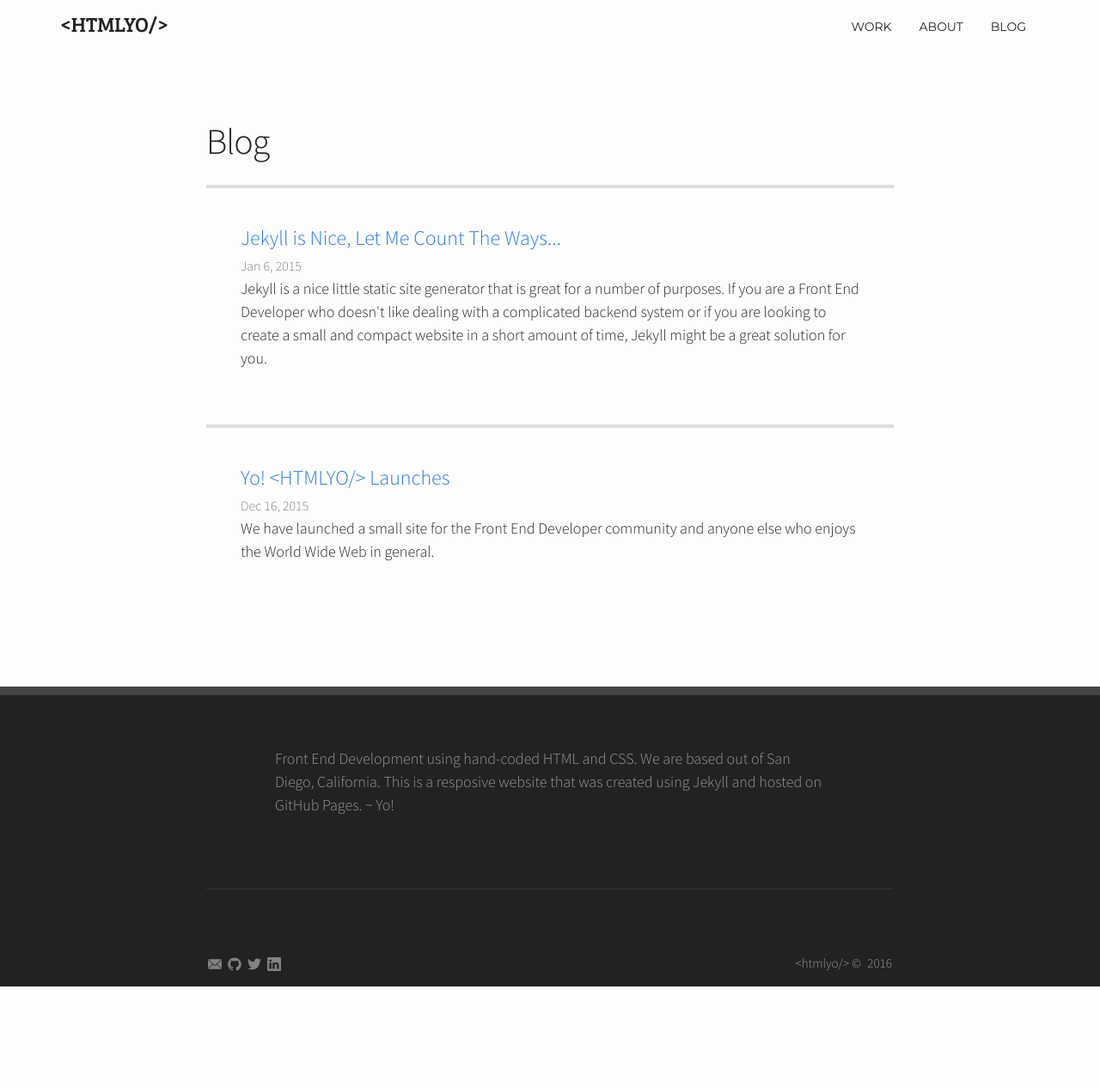
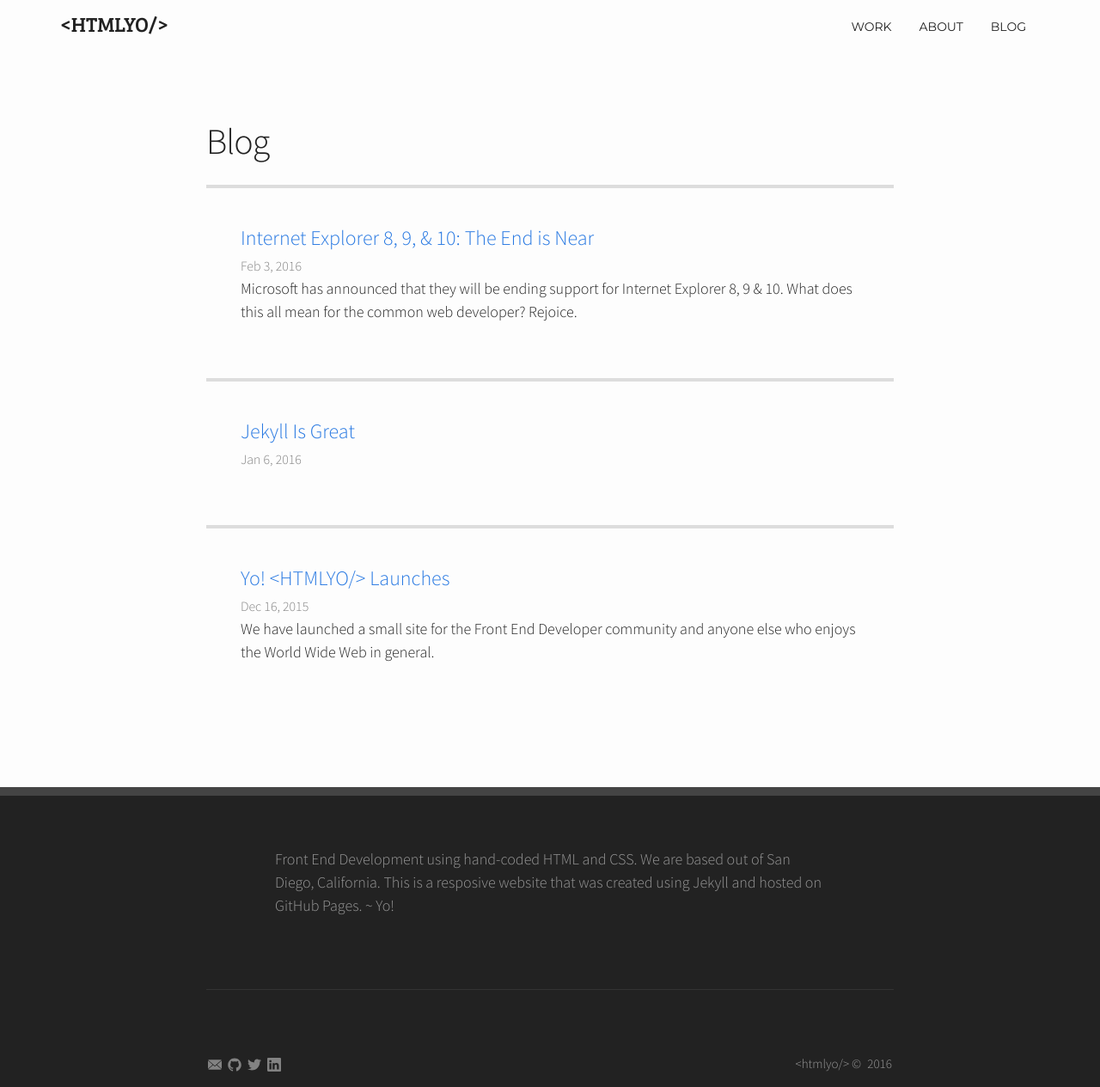
Before and after one commit to tomle444/htmlyo, a Jekyll site: the page built from blog.md, in a window 1280 px wide. Shown: the whole page at 86% size. Built offline with Jekyll 4.4.1, drawn with Linux system fonts in a browser that asks for light colours; nearby versions of some CDN libraries; before the commit the page ends 1148 px from its top, so only the background shows below that; part of the change alters nothing that is shown.

Commit message:
Add IE blog post

```diff
--- a/_posts/2015-01-06-jekyll-is-great.markdown
+++ /dev/null
@@ -1,40 +0,0 @@
----
-layout: post
-title:  "Jekyll is Nice, Let Me Count The Ways..."
-date:   2015-01-06 13:17:34
-categories: jekyll
-body-class: cms blog
-summary: Jekyll is a nice little static site generator that is great for a number of purposes. If you are a Front End Developer who doesn't like dealing with a complicated backend system or if you are looking to create a small and compact website in a short amount of time, Jekyll might be a great solution for you.
-thumb:
-resource: true
----
-<p>Jekyll is a nice little static site generator that is great for a number of purposes. If you are a Front End Developer who doesn't like dealing with a complicated backend system or if you are looking to create a small and compact website in a short amount of time, Jekyll might be a great solution for you.</p>
-
-<p><strong>Pros:</strong><br />
-	<ol>
-		<li>Jekyll is pretty fast. If you are a developer who works in a local environment and likes to see instant results when making changes, Jekyll will be great for you. Everything on Jekyll is compiled client side, no server side code to render things out. The native SASS/SCSS code generation is almost instantaneous and Ruby compiles the Jekyll code just as fast. It has great potential for getting fairly good SEO rankings as every page is it's own static HTML page.</li>
-		<li>Jekyll is super secure. No backend database is required so you don't need to worry about securing a database with lots of sensitive information.</li>
-		<li>Jekyll is native to GitHub. GitHub provides a service that allows you to host the entire Jekyll website on GitHub.com. You can buy a domain name and add a CNAME record to the repository and you have a legit, running website.</li>
-		<li>Jekyll is dynamic code which can save you a lot of time. Creating a static site by hand can be a tedious task although there are many tools and templates out there that helps out with this. But with Jekyll you can still make dynamic code very similar to Javascript or PHP that will save you a lot of time and a lot of code writing.</li>
-		<li>The learning curve isn't too steep. If you already have experience writing Javascript or PHP code, Jekyll will be a piece of cake. There is a lot of documentation available online and the Jekyll community is very helpful.</li>
-		<li>Jekyll templates and themes are available. Don't like the default theme? Checkout places like <a href="http://jekyllthemes.org/" target="_blank">Jekyll Themes</a> or <a href="http://jekyllthemes.io/" target="_blank">Jekyll Themes.io</a> for a wide variety of free and premium Jekyll themes.</li>
-	</ol>
-</p>
-
-<p><strong>Cons:</strong><br />
-	<ol>
-		<li>Jekyll is NOT a CMS. So if you have a client that wants to do things themselves but has very little knowledge of HTML, I would steer away from using Jekyll. Jekyll should be updated by a designer/developer if changes need to be made so Jekyll may not be the best solution for those HTML DIY'ers.</li>
-
-		<li>Your Jekyll site may end up having a lot of files to maintain. Even though it is a dynamic system, depending on the complexity of the site you may end up having a lot of files and directories to maintain. It is best to think ahead and plan your site out accordingly to be sure Jekyll is being used in the most efficient manner.</li>
-	</ol>
-</p>
-
-<p> ~ Yo! </p>
-
-
-Check out the [Jekyll docs][jekyll] for more info on how to get the most out of Jekyll. File all bugs/feature requests at [Jekyll’s GitHub repo][jekyll-gh]. If you have questions, you can ask them on [Jekyll’s dedicated Help repository][jekyll-help].
-
-[jekyll]:      http://jekyllrb.com
-[jekyll-gh]:   https://github.com/jekyll/jekyll
-[jekyll-help]: https://github.com/jekyll/jekyll-help
-[jekyll-themes]: http://jekyllthemes.org/
--- /dev/null
+++ b/_posts/2016-01-06-jekyll-is-great.markdown
@@ -0,0 +1,3 @@
+Unstaged changes after reset:
+D	_posts/2015-01-06-jekyll-is-great.markdown
+M	_posts/2016-01-06-jekyll-is-great.markdown
--- /dev/null
+++ b/_posts/2016-02-04-internet-explorer.markdown
@@ -0,0 +1,135 @@
+---
+layout: post
+title:  "Internet Explorer 8, 9, & 10: The End is Near"
+date:   2016-02-03 13:17:34
+categories: jekyll
+body-class: cms blog
+summary: Microsoft has announced that they will be ending support for Internet Explorer 8, 9 & 10. What does this all mean for the common web developer? Rejoice.
+thumb:
+resource: true
+---
+<p>The most common thorn in a web developer's side is finally going away, so to speak. Microsoft has officially announced that Internet Explorer 8, 9, and 10 will no longer be supported by Microsoft Support. What does this mean? They are basically telling the public that you should no longer be using these Internet Explorer versions and you should be upgrading to the latest version of Internet Explorer 11 (<a href="https://www.microsoft.com/en-us/WindowsForBusiness/End-of-IE-support" target="_blank">link</a>).</p>
+
+<p>Microsoft had a similar announcement when they announced that they would no longer provide support for Windows XP in April of 2014 (<a href="http://windows.microsoft.com/en-us/windows/end-support-help" target="_blank">link</a>). Windows XP is no longer on Microsoft Support's radar of updates. Use at your own risk.</p>
+
+<p>Users can still choose to use these unsupported applications but these users cannot expect any new updates or patches. This is important in this day and age because there is so much concern for security and privacy over the internet. Internet Explorer without any new security updates can potentially be a risky action.</p>
+
+<p><strong>Why should web developers rejoice?</strong><br />
+As a web developer working in the past decade or so, the concern for cross-browser compatibility has been part of the job. Every developer has their favorite browser to develop in for a variety of reasons. Google Chrome and Mozilla Firefox are two of the most popular web browsers to use because of their compatibility with web standards. Internet Explorer has had it's own version of how to interpret web code. So much so that it has been common practice to add conditional code to render out individual CSS files for each version of IE.</p>
+
+{% highlight html %}
+<!--[if IE 8]>
+<link rel="stylesheet" type="text/css" href="../../css/ie8.css" />
+<![endif]-->
+
+... ugh
+{% endhighlight %}
+
+<p><strong>Browser Statistics</strong> (<a href="http://www.w3schools.com/browsers/browsers_stats.asp" target="_blank">W3Schools.com</a>)</p>
+
+<table width="100%">
+	<tr>
+		<th>2015</th>
+		<th>Chrome</th>
+		<th class="ie-col">IE</th>
+		<th>Firefox</th>
+		<th>Safari</th>
+		<th>Opera</th>
+	</tr>
+	<tr>
+		<td>December</td>
+		<td>68%</td>
+		<td class="ie-col">6.3%</td>
+		<td>19.1%</td>
+		<td>3.7%</td>
+		<td>1.5%</td>
+	</tr>
+	<tr>
+		<td>November</td>
+		<td>67.4%</td>
+		<td class="ie-col">6.8%</td>
+		<td>19.2%</td>
+		<td>3.9%</td>
+		<td>1.5%</td>
+	</tr>
+	<tr>
+		<td>October</td>
+		<td>66.5%</td>
+		<td class="ie-col">6.9%</td>
+		<td>20%</td>
+		<td>3.8%</td>
+		<td>1.4%</td>
+	</tr>
+	<tr>
+		<td>September</td>
+		<td>65.9%</td>
+		<td class="ie-col">7.2%</td>
+		<td>20.6%</td>
+		<td>3.6%</td>
+		<td>1.4%</td>
+	</tr>
+	<tr>
+		<td>August</td>
+		<td>64%</td>
+		<td class="ie-col">6.6%</td>
+		<td>21.2%</td>
+		<td>4.5%</td>
+		<td>2.2%</td>
+	</tr>
+</table>
+
+<p><strong>Previous Years</strong></p>
+
+<table width="100%">
+	<tr>
+		<th>Year</th>
+		<th>Chrome</th>
+		<th class="ie-col">IE</th>
+		<th>Firefox</th>
+		<th>Safari</th>
+		<th>Opera</th>
+	</tr>
+	<tr>
+		<td>2014</td>
+		<td>61.6%</td>
+		<td class="ie-col">8%</td>
+		<td>23.6%</td>
+		<td>3.7%</td>
+		<td>1.6%</td>
+	</tr>
+	<tr>
+		<td>2013</td>
+		<td>55.8%</td>
+		<td class="ie-col">9%</td>
+		<td>26.8%</td>
+		<td>3.8%</td>
+		<td>1.9%</td>
+	</tr>
+	<tr>
+		<td>2012</td>
+		<td>46.9%</td>
+		<td class="ie-col">14.7%</td>
+		<td>31.1%</td>
+		<td>4.2%</td>
+		<td>2.1%</td>
+	</tr>
+	<tr>
+		<td>2011</td>
+		<td>34.6%</td>
+		<td class="ie-col">20.2%</td>
+		<td>37.7%</td>
+		<td>4.2%</td>
+		<td>2.5%</td>
+	</tr>
+	<tr>
+		<td>2010</td>
+		<td>22.4%</td>
+		<td class="ie-col">27.5%</td>
+		<td>43.5%</td>
+		<td>3.8%</td>
+		<td>2.2%</td>
+	</tr>
+</table>
+
+<p>You can see that IE still has a significant usage among web users, although the amount of people using IE has dropped significantly since 2010. This trend is a sign that IE needs to get with the times if they want to compete with newer and more modern web browsers.</p>
+<p> ~ Yo! </p>
--- a/_sass/_cms.scss
+++ b/_sass/_cms.scss
@@ -119,4 +119,16 @@
 				}
 			}
 		}
+		table {
+			tr {
+				th {
+					text-align: left;
+				}
+				th, td {
+					&.ie-col {
+						background-color: #f1f1dd;
+					}
+				}
+			}
+		}
 	}
--- a/blog.md
+++ b/blog.md
@@ -9,7 +9,7 @@ body-class: cms blog
     <h1 class="post-title">{{ page.title }}</h1>
   </header>
 <div class="blog-post-container">
-	{% for post in site.posts reversed %}
+	{% for post in site.posts  %}
 	  <div class="blog-post">
 	  	<div class="inner">
 	    	<a class="post-link" href="{{ post.url | prepend: site.baseurl }}">{{ post.title }}</a>
```
